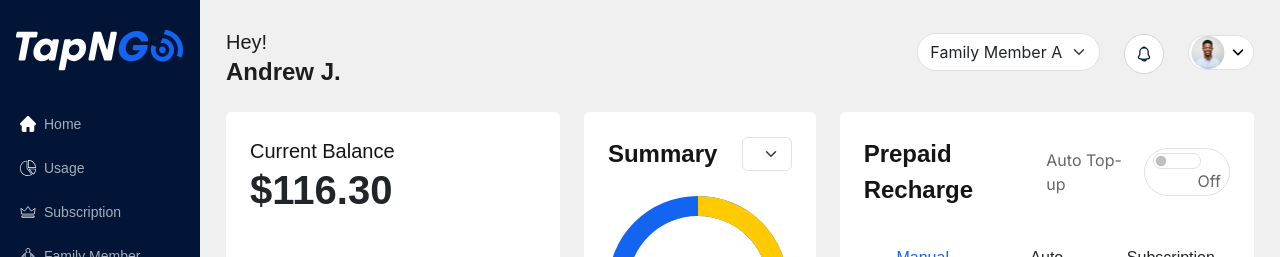
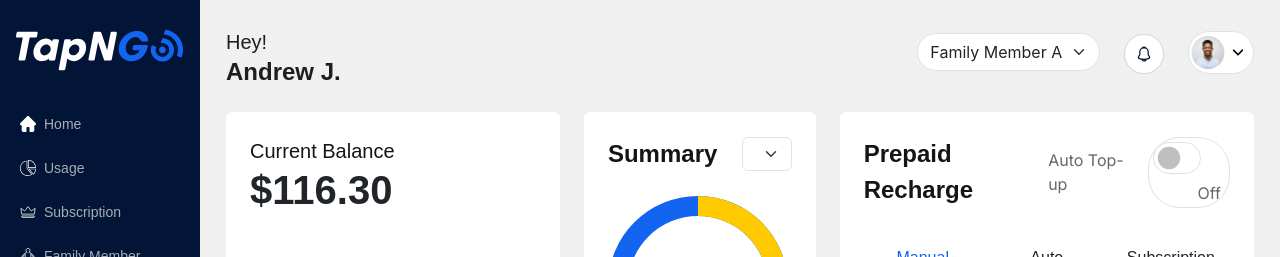
Before and after one commit to Abheerajput/tapngo, a Next.js app: page /Dashboard/HomeDashboard in a window 1280 px wide. Shown: the top 257 px of the page. Built offline with nearby package versions, Linux system fonts and the light colour scheme.

Commit message:
support page and modal

```diff
--- a/src/app/Dashboard/Header/page.tsx
+++ b/src/app/Dashboard/Header/page.tsx
@@ -80,7 +80,7 @@ const Navbar = () => {
                                     <Image src={noti_icon} alt="noti_icon" width={40} height={40} />
                                 </Link>
                             </div>
-                            <div className="d-flex align-items-center gap-1 line-height border   pe-2 bg-white rounded-5">
+                            <div className="d-flex align-items-center gap-1 line-height border py-1   pe-2 bg-white rounded-5">
                                 <div>
                                     <Link href="/Dashboard/Profile">
                                         <Image src={profile} alt="profile" width={38} height={33} />
--- a/src/app/Dashboard/HomeDashboard/homedashboard.css
+++ b/src/app/Dashboard/HomeDashboard/homedashboard.css
@@ -97,7 +97,17 @@ label {
 .recharge-card {
   min-width: 80px;
 }
+label {
+  display: inline-block !important;
+  padding-left: 5px !important;
+  padding-top: 7px !important;
+}
+.form-check-input {
 
+  width: 2em !important;
+  height: 2em !important;
+
+}
 @media (max-width: 576px) {
   .recharge-card span {
     font-size: 14px;
--- a/src/app/Dashboard/HomeDashboard/page.tsx
+++ b/src/app/Dashboard/HomeDashboard/page.tsx
@@ -73,8 +73,8 @@ const Home: React.FC = () => {
                       <option value="3">Three</option>
                     </Form.Select>
                   </div>
-                  <div className="d-flex align-items-center justify-content-between">
-                    <Image src={cercle_Image} alt="cercle_Image" />
+                  <div className="d-flex align-items-center  justify-content-between">
+                    <Image src={cercle_Image} alt="cercle_Image"  />
                     <div>
                       <div className="d-flex align-items-center gap-1">
                         <Image src={blue_image} alt="blue_image" />
@@ -170,7 +170,7 @@ const Home: React.FC = () => {
                   <div className="border rounded-5 mb-3 m-0 ">
 
 
-                    <Form className="border-1  rounded-1  px-2 d-flex justify-content-center">
+                    <Form className="border-1  rounded-1  ps-1 pe-2 d-flex justify-content-center">
                       <Form.Check
                         type="switch"
 
--- a/src/app/Dashboard/SupportPage/page.tsx
+++ b/src/app/Dashboard/SupportPage/page.tsx
@@ -80,7 +80,7 @@ const Support = () => {
         <p className='fs_28 fw-semibold  text-nowrap dashboard-text-color m-0 p-0 fs-sm-20'>Support Tickets</p>
         <span className="d-flex ">
 
-        <button className='p-0 m-0 bg-primary rounded-2 px-2 text-white text-nowrap' onClick={handleShowModal}>
+        <button className='p-0 m-0 bg-primary rounded-2 px-3 py-2 text-white text-nowrap border-0' onClick={handleShowModal}>
           Raise Ticket
         </button>
         </span>
```
Also changed, not shown: src/app/Dashboard/MyOffers/page.tsx (+6 -3 lines), src/app/Dashboard/SupportPage/TicketModal.tsx (+11 -3 lines).
